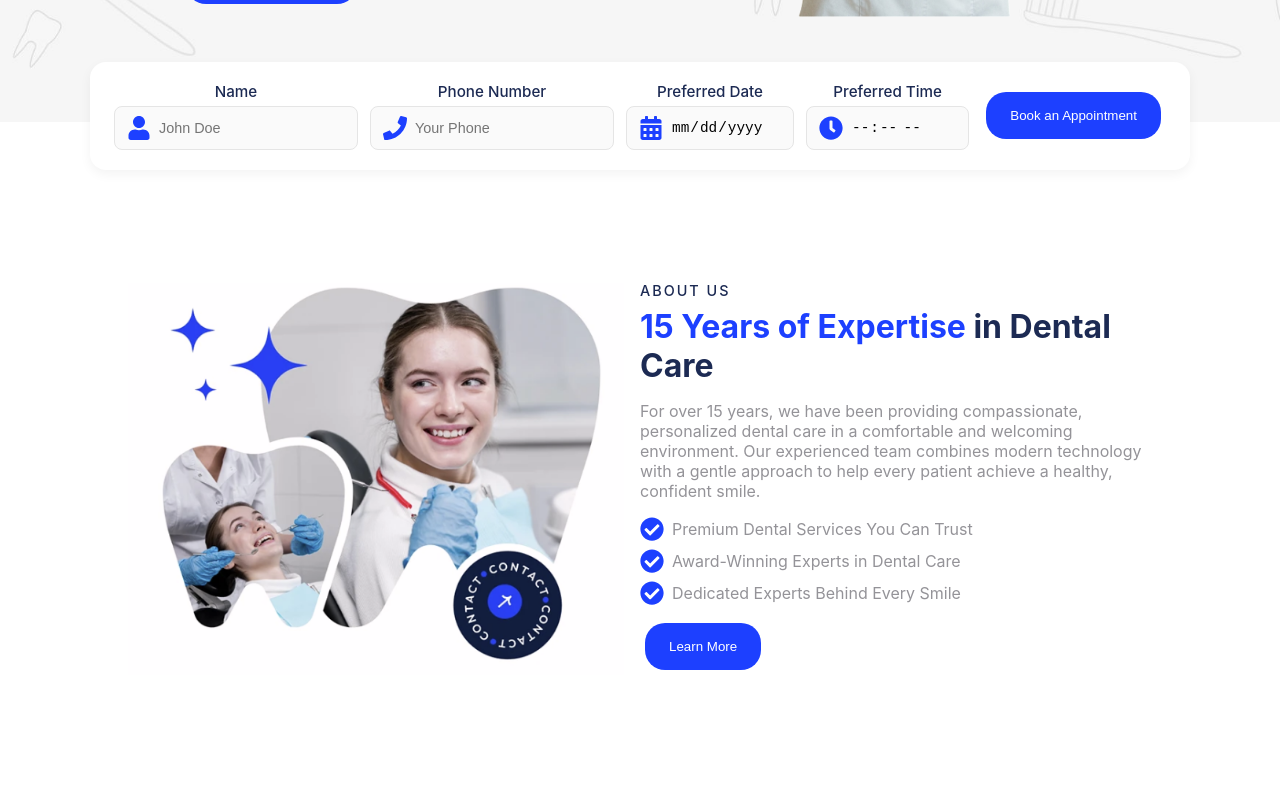
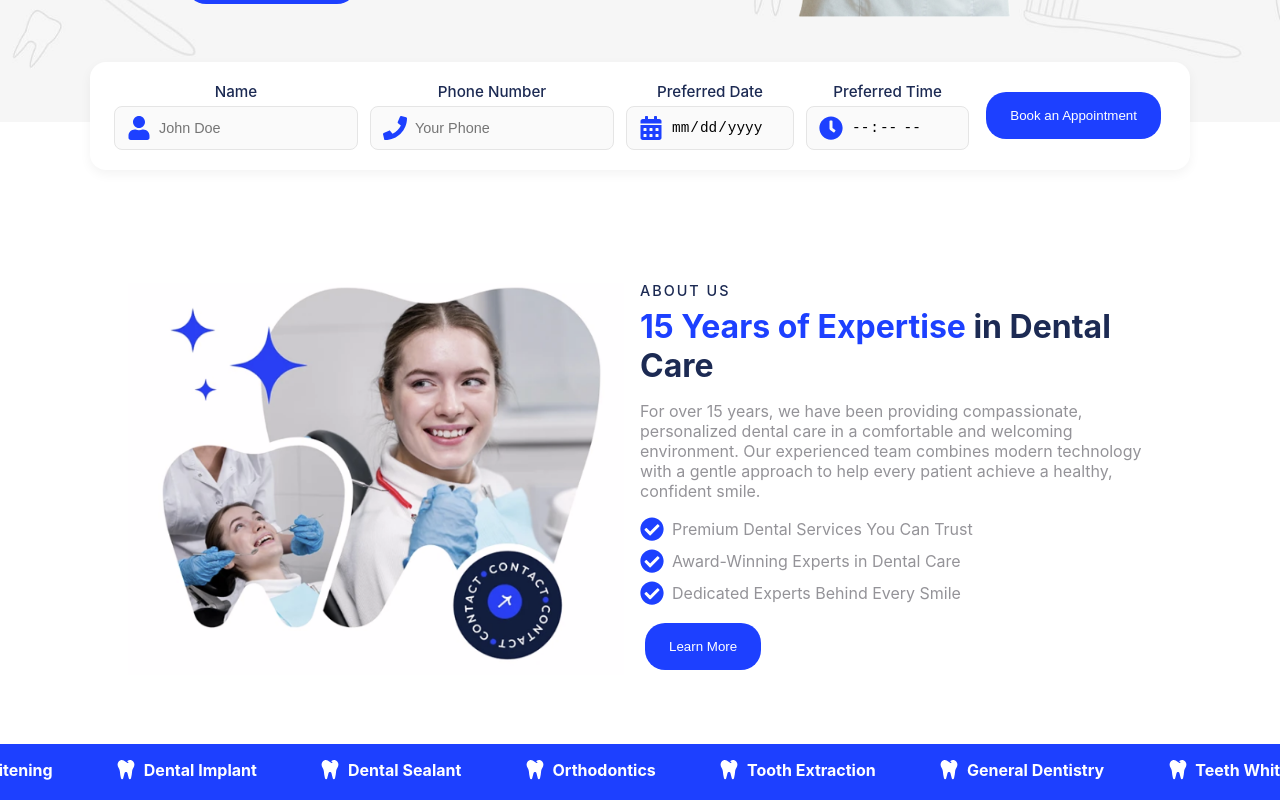
Before and after one commit to masamladenovic/vizi_zubar_front, a React (Create React App) app: page / in a window 1280 px wide. Shown: the part 678-1478 px from the top of the page. Before the commit the page ends 1422 px from the top, so only its background shows below. Built offline with nearby package versions, Linux system fonts and the light colour scheme.

Commit message:
Kreirana traka sa uslugama

```diff
--- /dev/null
+++ b/src/components/CSS/Traka.css
@@ -0,0 +1,36 @@
+.scrolling-bar{
+  overflow: hidden;
+  background-color: var(--primary-color);
+  white-space: nowrap;
+  padding: 1rem 0;
+}
+
+.scrolling-track{
+  display: inline-flex;
+  animation: scroll-left 20s linear infinite;
+}
+
+.scrolling-item{
+  display: inline-flex;
+  align-items: center;
+  gap: 0.5rem;
+  color: white;
+  font-weight: bold;
+  font-size: 1rem;
+  padding: 0 2rem;
+}
+
+.tooth-icon{
+  font-size: 1.2rem;
+  color: white;
+}
+
+@keyframes scroll-left {
+  0%{
+    transform: translateX(0%);
+  }
+  100%{
+    transform: translateX(-50%);
+  }
+
+}
--- /dev/null
+++ b/src/components/Traka.jsx
@@ -0,0 +1,31 @@
+import React from "react";
+import "./CSS/Traka.css";
+import { FaTooth } from "react-icons/fa";
+
+const Traka = () => {
+  const services = [
+    "General Dentistry",
+    "Teeth Whitening",
+    "Dental Implant",
+    "Dental Sealant",
+    "Orthodontics",
+    "Tooth Extraction",
+  ];
+
+  return (
+    <div className="scrolling-bar">
+      <div className="scrolling-track">
+        {[...services, ...services].map((service, index) => {
+          return (
+            <div className="scrolling-item" key={index}>
+              <FaTooth className="tooth-icon" />
+              <span>{service}</span>
+            </div>
+          );
+        })}
+      </div>
+    </div>
+  );
+};
+
+export default Traka;
--- a/src/pages/Pocetna.jsx
+++ b/src/pages/Pocetna.jsx
@@ -1,6 +1,7 @@
 import React from "react";
 import HeroSekcija from "../components/HeroSekcija";
 import AboutUsSection from "../components/AboutUsSection";
+import Traka from "../components/Traka";
 
 const Pocetna = () => {
   return (
@@ -15,6 +16,7 @@ const Pocetna = () => {
         slika={"../../images/hero-doktorka.png"}
       />
       <AboutUsSection />
+      <Traka />
     </>
   );
 };
```
